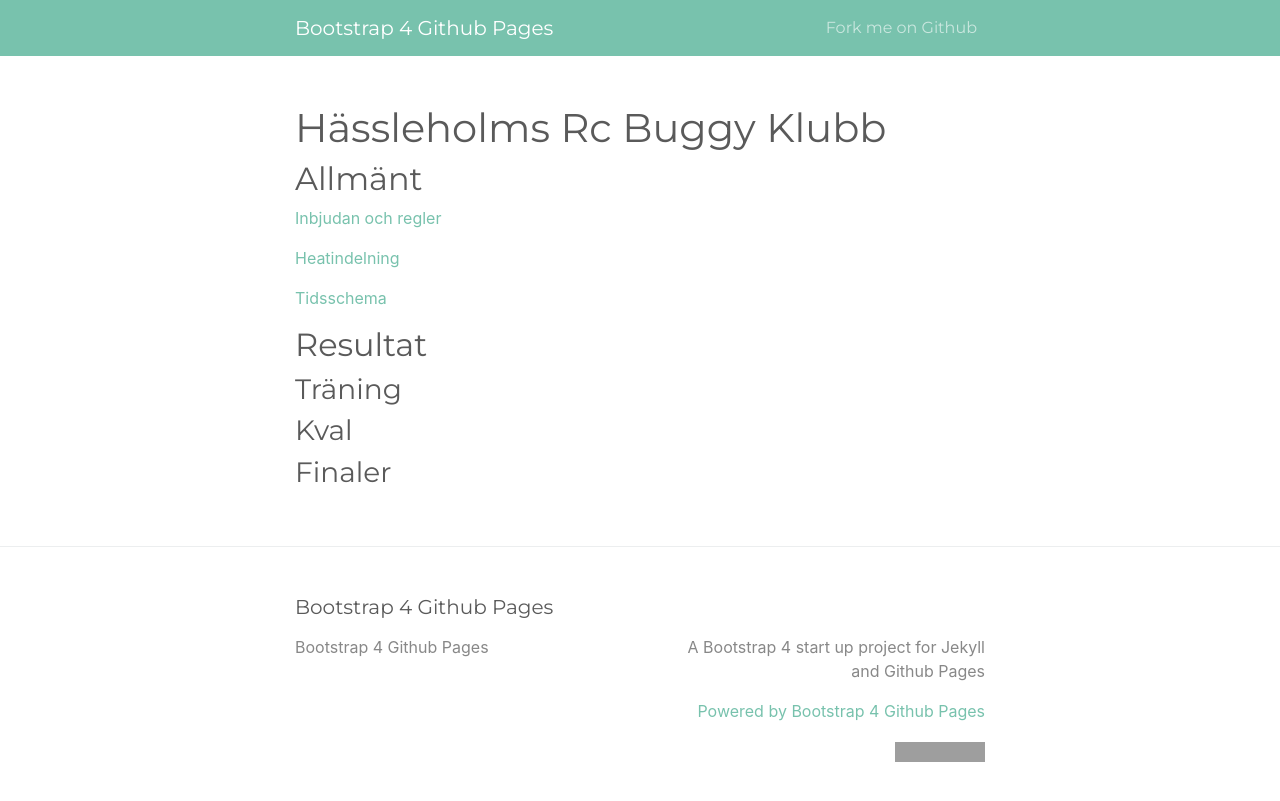
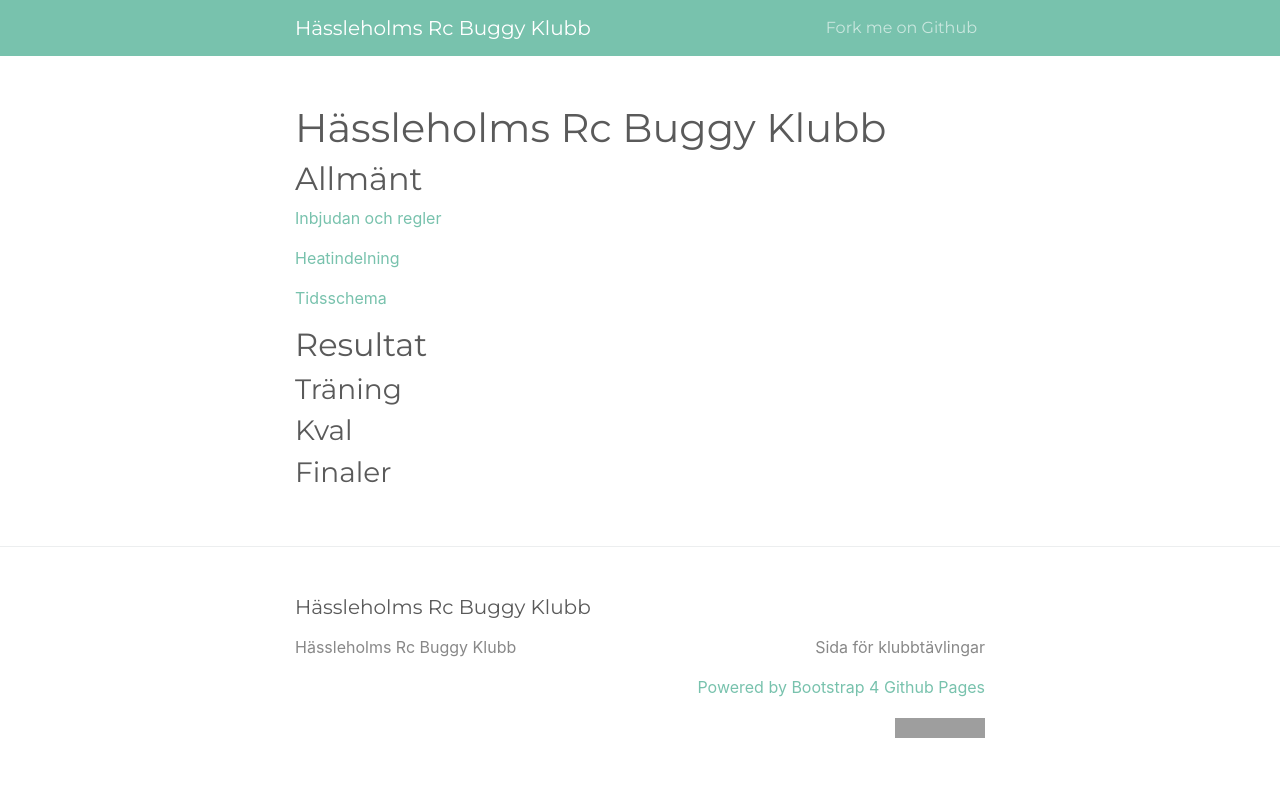
Before and after one commit to VGDev1/H-ssleholms-Rc-Buggy-Klubb, a Jekyll site: the page built from index.md, in a window 1280 px wide. Shown: the top 801 px of the page. Built offline with Jekyll 4.4.1, drawn with Linux system fonts in a browser that asks for light colours; grey boxes are pictures that could not be loaded.

Commit message:
Update _config.yml

```diff
--- a/_config.yml
+++ b/_config.yml
@@ -13,16 +13,14 @@
 # you will see them accessed via {{ site.title }}, {{ site.email }}, and so on.
 # You can create any custom variable you would like, and they will be accessible
 # in the templates via {{ site.myvariable }}.
-title: Bootstrap 4 Github Pages
+title: Hässleholms Rc Buggy Klubb
 email: ""
 description: >- # this means to ignore newlines until "baseurl:"
-  A Bootstrap 4 start up project for Jekyll and Github Pages
+  Sida för klubbtävlingar
 #baseurl: "" # the subpath of your site, e.g. /blog
 #url: "" # the base hostname & protocol for your site, e.g. http://example.com
 #twitter_username: jekyllrb
 #github_username:  jekyll
-
-repository: "nicolas-van/bootstrap-4-github-pages"
 
 # Build settings
 plugins:
```
